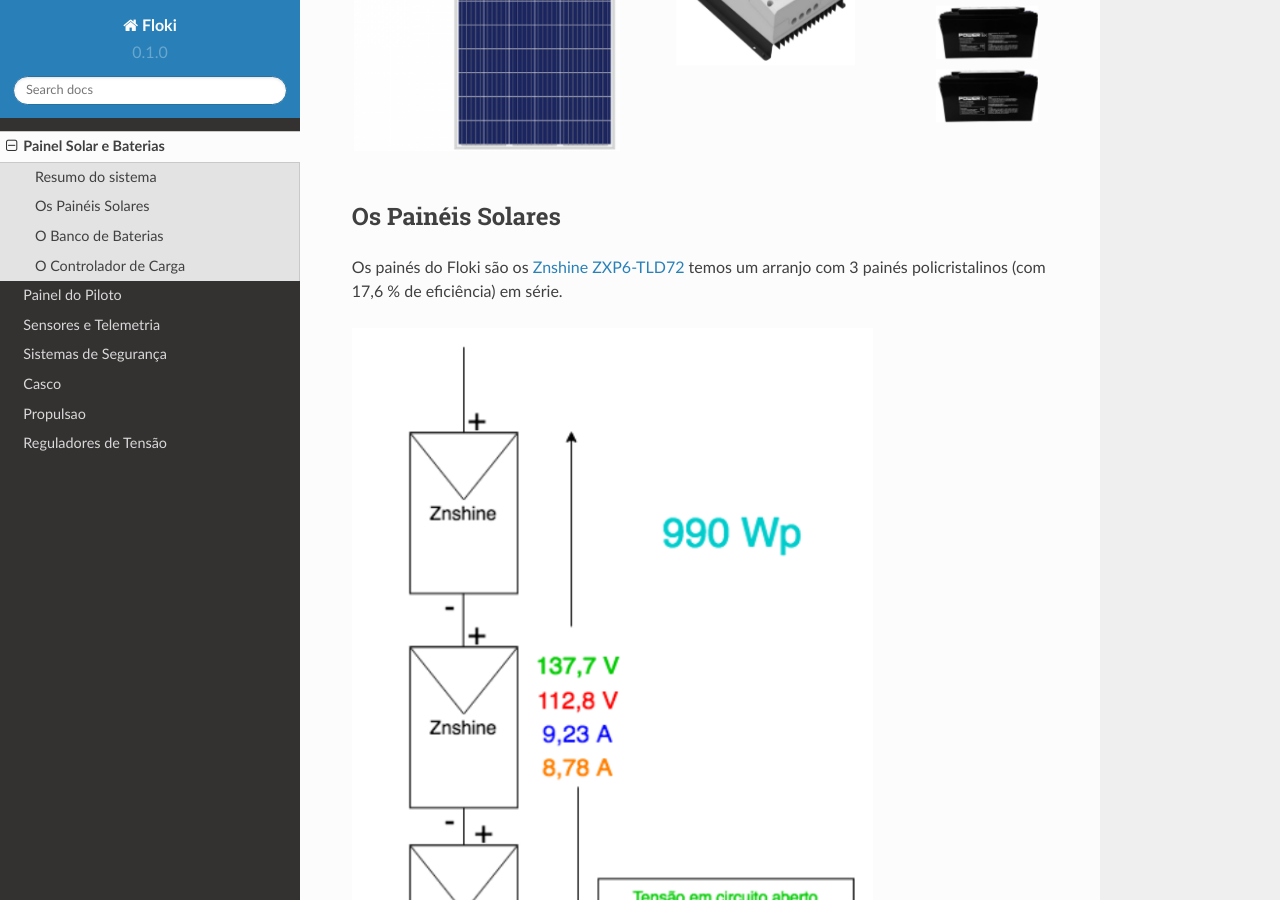
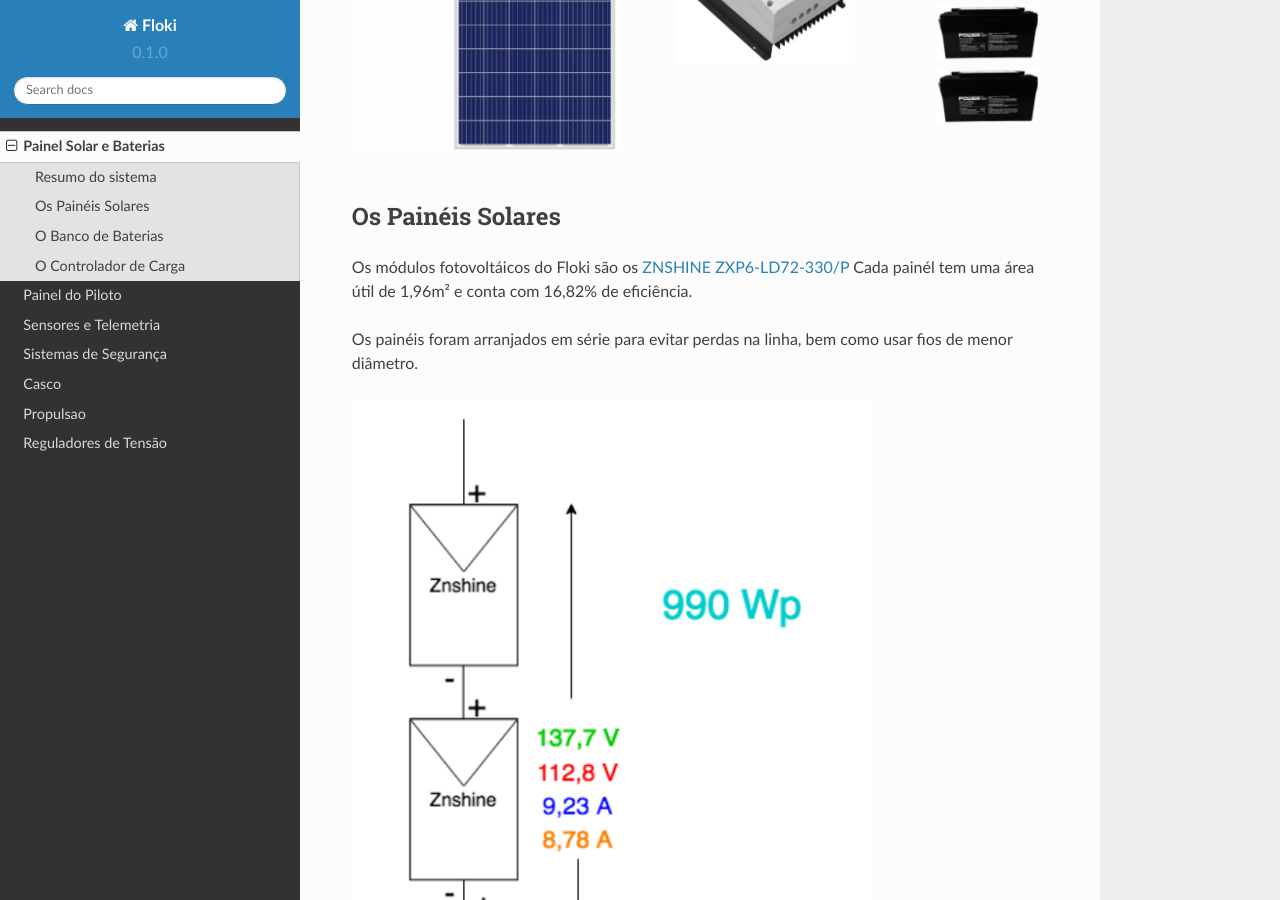
Before and after one commit to polinautico/RTD-Floki, a Sphinx documentation site: the page built from docs/source/sistema_eletrico.rst, in a window 1280 px wide and 900 px high, scrolled down 573 px. Built offline with Sphinx 7.4.7 and the Read the Docs theme 2.0.0, drawn with Linux system fonts in a browser that asks for light colours.

Commit message:
Correção dos painéis solares

```diff
--- a/docs/source/sistema_eletrico.rst
+++ b/docs/source/sistema_eletrico.rst
@@ -9,8 +9,10 @@
 Os Painéis Solares
 ----
 
-Os painés do Floki são os `Znshine ZXP6-TLD72 <https://www.znshinesolar.com/>`_
-temos um arranjo com 3 painés policristalinos (com 17,6 % de eficiência) em série.
+Os módulos fotovoltáicos do Floki são os `ZNSHINE ZXP6-LD72-330/P <https://github.com/polinautico/RTD-Floki/blob/main/docs/source/datasheets/Datasheet-ZN-325-350-poly.pdf>`_
+Cada painél tem uma área útil de 1,96m² e conta com 16,82% de eficiência.
+
+Os painéis foram arranjados em série para evitar perdas na linha, bem como usar fios de menor diâmetro.
 
 .. image:: https://raw.githubusercontent.com/polinautico/RTD-Floki/main/docs/source/imagens/painel_solar_config.png
 
```
Also changed, not shown: 1 other file.
